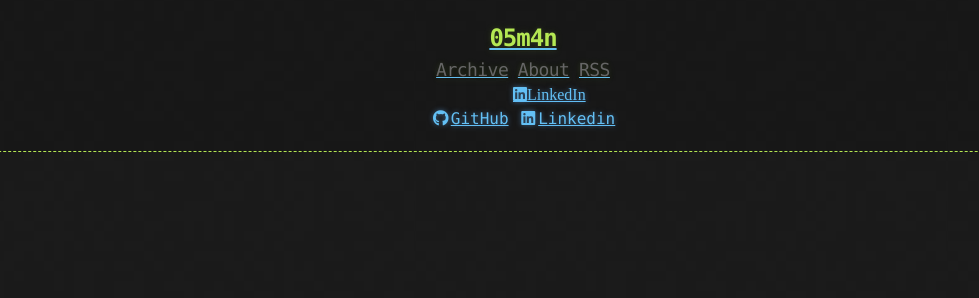
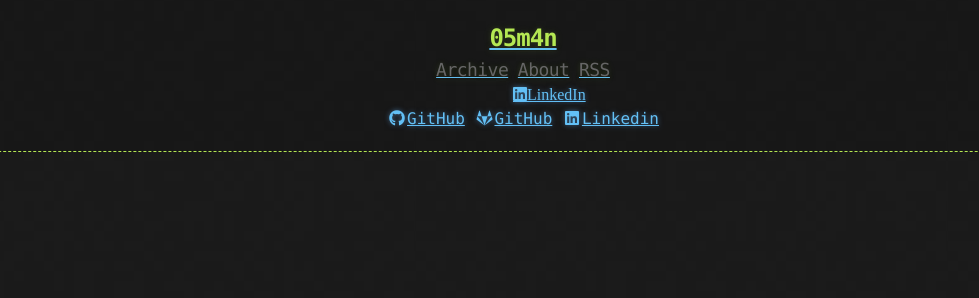
Before and after one commit to tocttou/hacker-blog, a Jekyll site: the page built from index.html, in a window 1280 px wide. Shown: the top 298 px of the page, without its empty margins (117-1096 px from the left). Built offline with Jekyll 4.4.1, drawn with Linux system fonts in a browser that asks for light colours; nearby versions of some CDN libraries; the list of posts is cut into pages by our own code.

Commit message:
Update _config.yml

```diff
--- a/_config.yml
+++ b/_config.yml
@@ -46,6 +46,9 @@ author:
     - label: "GitHub"
       icon: "fab fa-fw fa-github"
       url: "https://github.com/O5M4N" # url: "https://github.com/"
+    - label: "GitHub"
+      icon: "fab fa-fw fa-gitlab" #<i class="fab fa-gitlab"></i>
+      url: "https://gitlab.com/O5M4N" # url: "https://github.com/"
     - label: "Instagram"
       icon: "fab fa-fw fa-instagram"
       # url: "https://instagram.com/"
```
